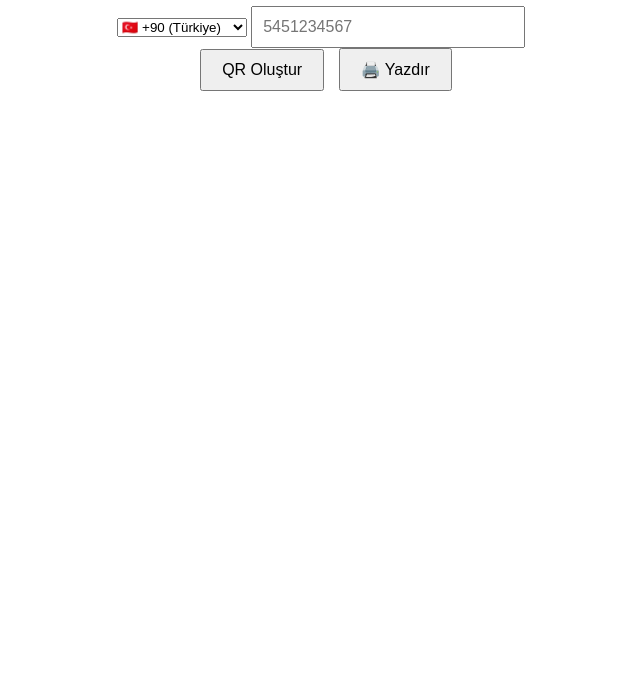
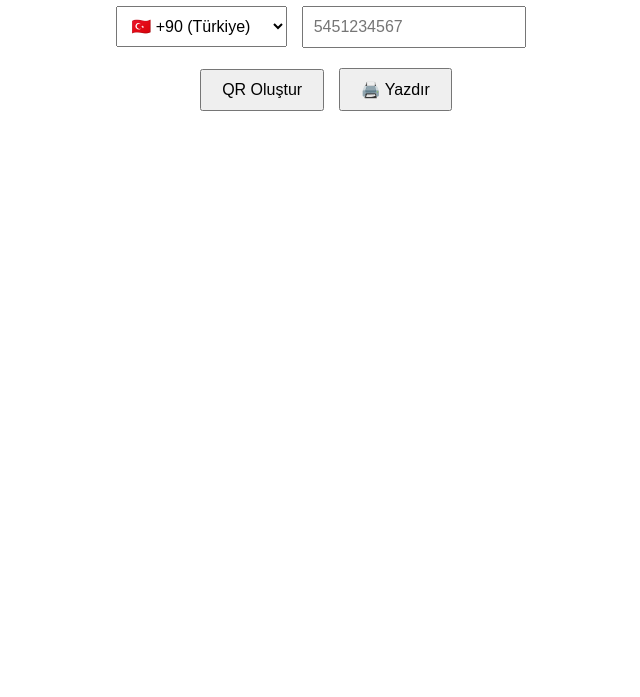
Before and after one commit to muhammerelek/qrcodegeneratorforcall, a plain HTML site: page index.html in a window 1280 px wide. Shown: the part 103-800 px from the top of the page, without its empty margins (319-959 px from the left). Drawn offline with Linux system fonts and the light colour scheme.

Commit message:
Update style.css

```diff
--- a/style.css
+++ b/style.css
@@ -4,10 +4,18 @@ body {
   margin-top: 50px;
 }
 
-input {
+.phone-input {
+  margin-bottom: 20px;
+}
+
+select, input {
   padding: 10px;
   font-size: 16px;
-  width: 250px;
+}
+
+input {
+  width: 200px;
+  margin-left: 10px;
 }
 
 button {
```
